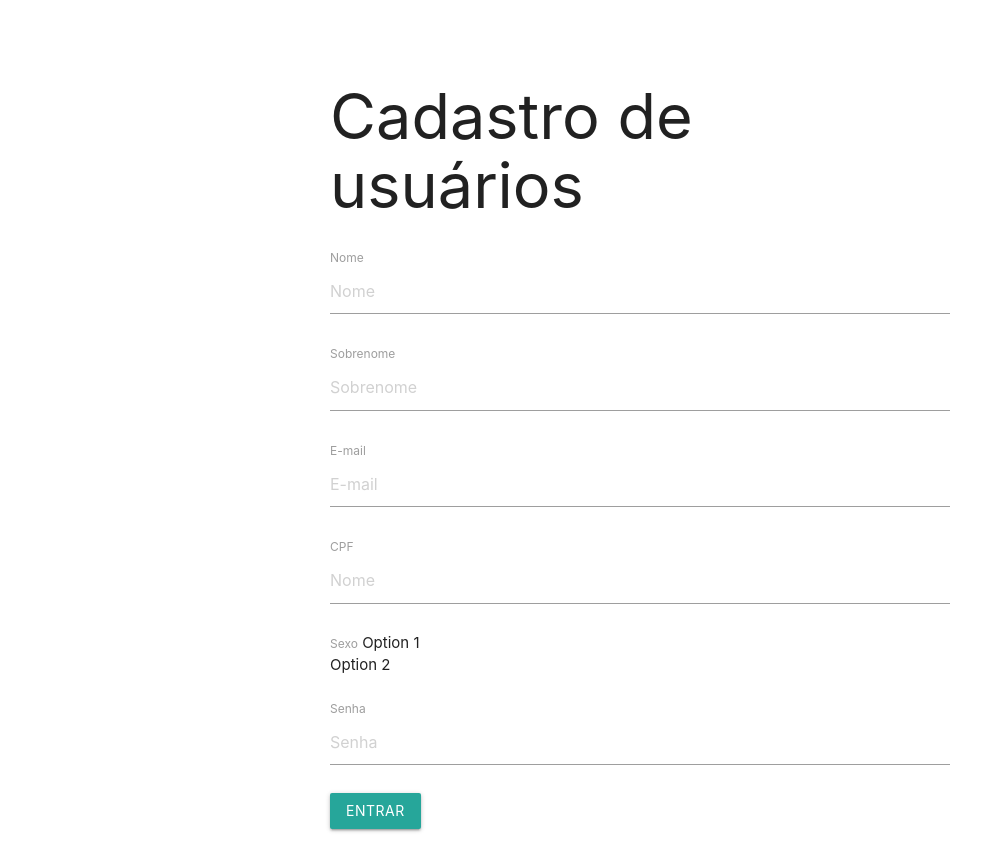
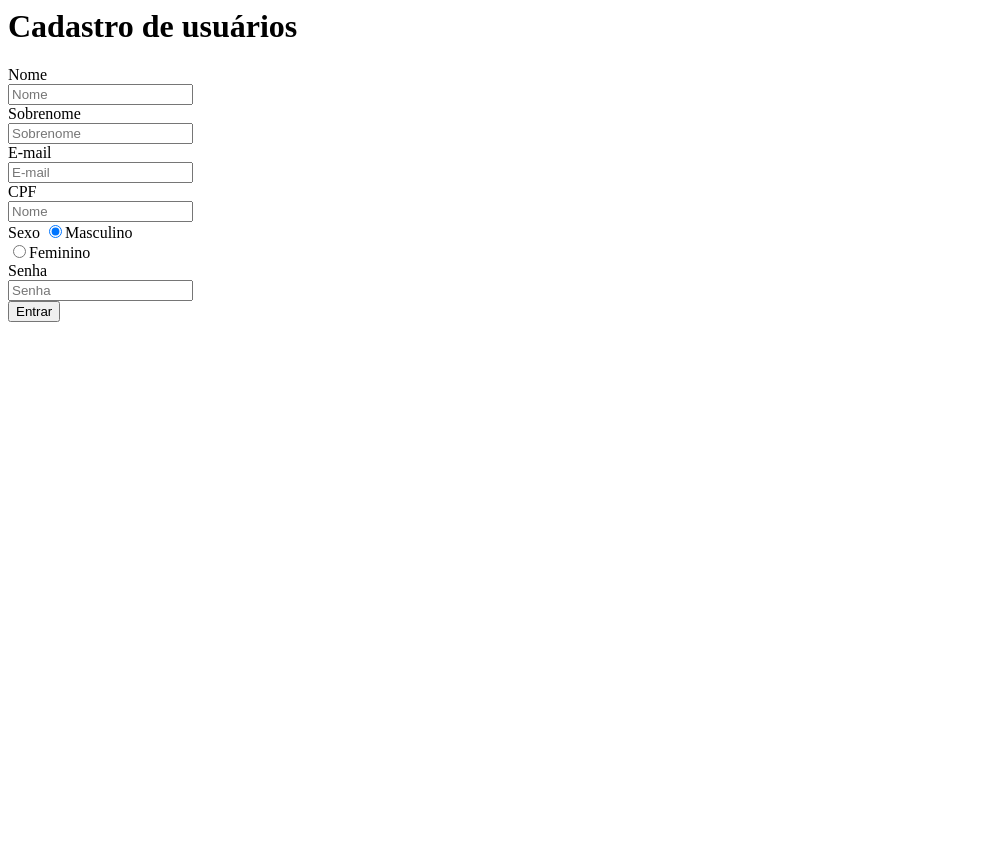
Before and after one commit to RubensBispo/ProjetoLogin, a PHP site: page /cadastrar_usuario.php in a window 1280 px wide. Shown: the whole page, without its empty margins (0-1005 px from the left). After the commit the page ends 322 px from the top, so only its background shows below. Run offline with PHP 8.4, Linux system fonts and the light colour scheme.

Commit message:
Criando cadstro de usuario

```diff
--- a/cadastrar_usuario.php
+++ b/cadastrar_usuario.php
@@ -1,36 +1,13 @@
-<?php
+	<?php
 
-include_once 'php_action/conexao_bd.php';
+	include_once 'php_action/conexao_bd.php';
 
-?>
+	?>
 
-<!DOCTYPE html>
-<html>
-<head>
-	<style type="text/css">
-
-		.box{
-			margin: 0 auto; width: 50%;
-			padding: 10px;
-			margin-top: 30px;
-		}
-
-
-	</style>
-	<meta charset="utf-8">
-	<meta name="viewport" content="width=device-width, initial-scale=1">
-	<!--Import Google Icon Font-->
-	<link href="https://fonts.googleapis.com/icon?family=Material+Icons" rel="stylesheet">
-
-	<!--Import materialize.css-->
-	<link rel="stylesheet" href="https://cdnjs.cloudflare.com/ajax/libs/materialize/1.0.0/css/materialize.min.css">
-	<title>Cadastro de Usuário</title>
-</head>
-<body>
 
 	<div class="box">
 		<h1>Cadastro de usuários</h1>
-		<form action="php_action/verifica_usuario.php">
+		<form action="php_action/criar_usuario.php">
 			<div class="form-group row">
 				<label for="nome" class="col-sm-2 col-form-label">Nome</label>
 				<div class="col-sm-10">
@@ -59,12 +36,12 @@ include_once 'php_action/conexao_bd.php';
 			<div class="form-group row">
 				<div class="form-check">
 					<label for="sexo" class="col-sm-2 col-form-label">Sexo</label>
-					<input type="radio" class="form-check-input" id="radio1" name="optradio" value="option1" checked>Option 1
-					<label class="form-check-label" for="radio1"></label>
+					<input type="radio" class="form-check-input" id="masculino" name="optsexo" value="m" checked>Masculino
+					<label class="form-check-label" for="masculino"></label>
 				</div>
 				<div class="form-check">
-					<input type="radio" class="form-check-input" id="radio2" name="optradio" value="option2">Option 2
-					<label class="form-check-label" for="radio2"></label>
+					<input type="radio" class="form-check-input" id="feminino" name="optsexo" value="f">Feminino
+					<label class="form-check-label" for="feminino"></label>
 				</div>
 			</div>
 
```
Also changed, not shown: includes/header.php (added, +23 -0 lines), includes/mensagem.php (added, +20 -0 lines).
